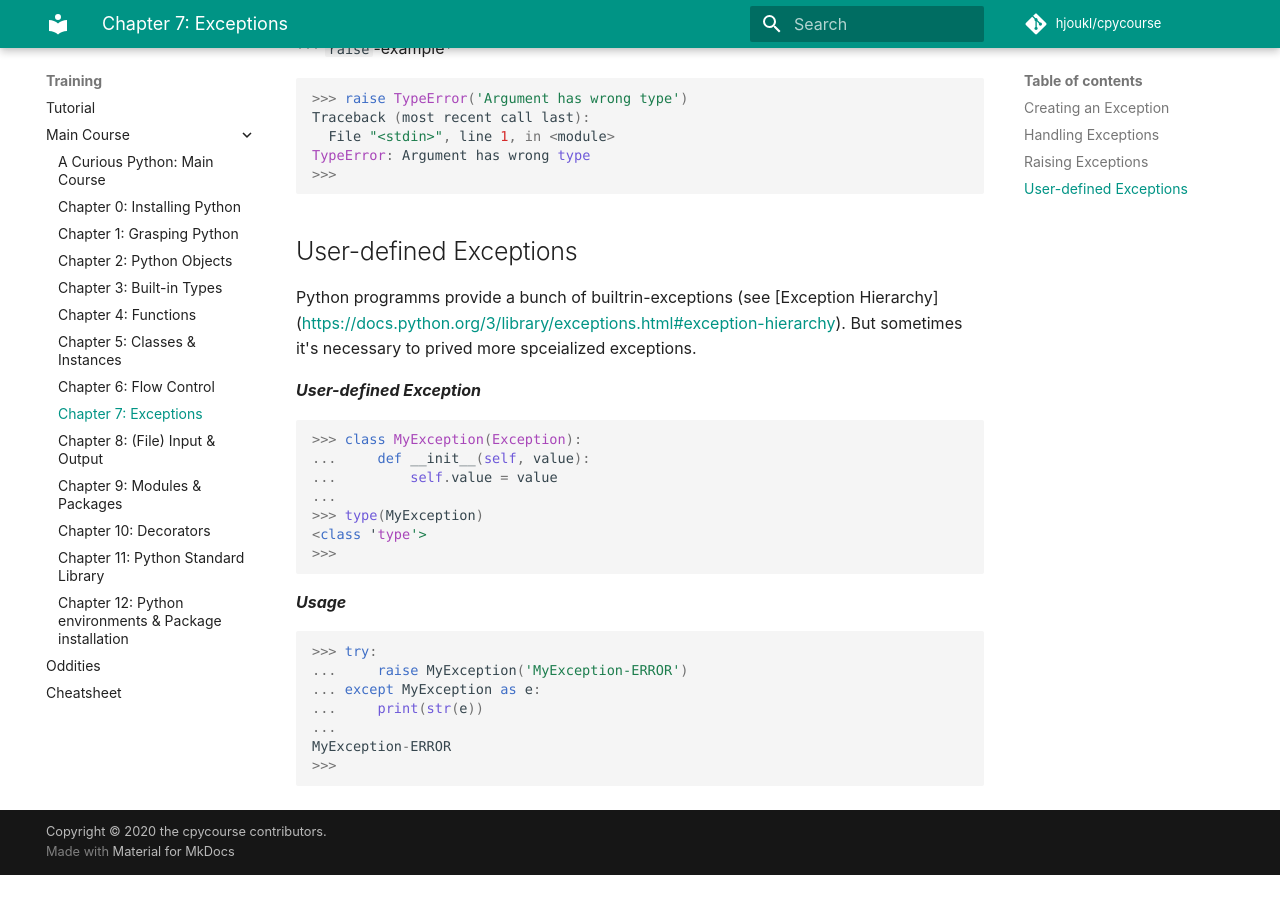
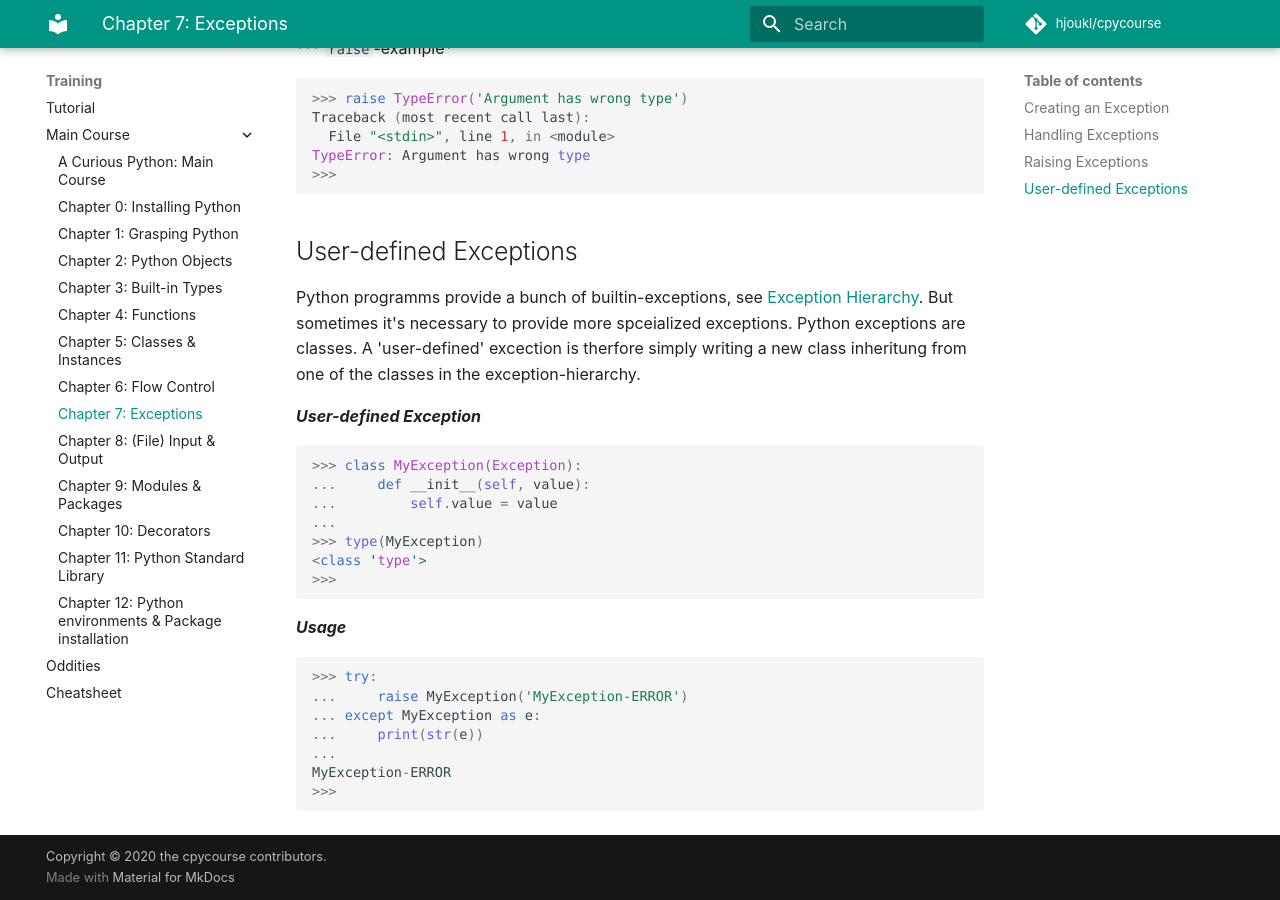
Before and after one commit to rkluger68/cpycourse, an MkDocs documentation site: the page built from docs/training/main-course/exceptions.md, in a window 1280 px wide and 900 px high, scrolled down 2482 px. Built offline with MkDocs 1.6.1 and Material for MkDocs 9.7.7, drawn with Linux system fonts in a browser that asks for light colours; comment, search, counter and statistics services are not loaded; before the commit the page ends 3357 px from its top, so only the background shows below that.

Commit message:
Update exceptions.md
fixed format

```diff
--- a/docs/training/main-course/exceptions.md
+++ b/docs/training/main-course/exceptions.md
@@ -119,9 +119,10 @@ TypeError: Argument has wrong type
 
 ## User-defined Exceptions
 
-Python programms provide a bunch of builtrin-exceptions (see [Exception Hierarchy]
-(https://docs.python.org/3/library/exceptions.html#exception-hierarchy).
-But sometimes it's necessary to prived more spceialized exceptions.
+Python programms provide a bunch of builtin-exceptions, see [Exception Hierarchy](https://docs.python.org/3/library/exceptions.html#exception-hierarchy).
+But sometimes it's necessary to provide more spceialized exceptions. Python exceptions are classes.  A 'user-defined' excection
+is therfore simply writing a new class inheritung from one of the classes in the exception-hierarchy.
+
 
 ***User-defined Exception***
 
```
